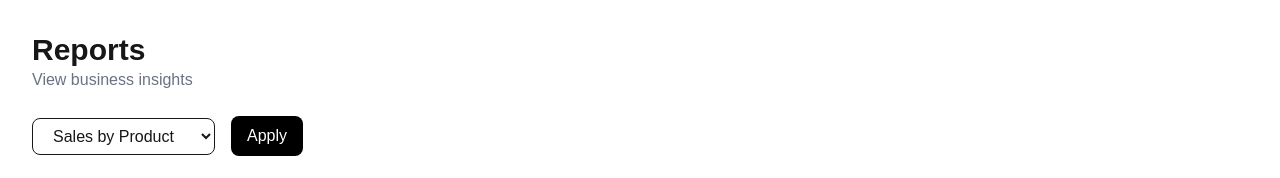
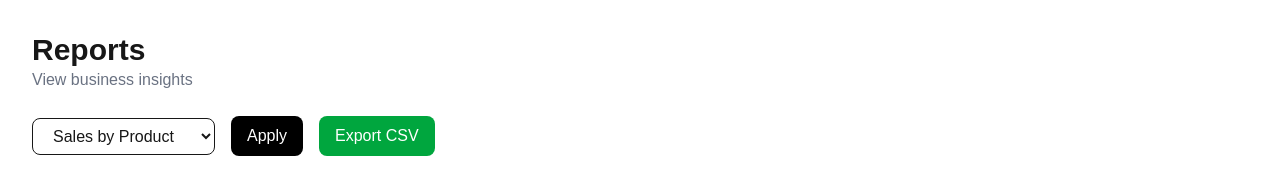
Before and after one commit to Griffinsshem/premium-pos, a Next.js app in the folder frontend/: page /reports in a window 1280 px wide. Shown: the top 178 px of the page. Built offline with nearby package versions, Linux system fonts and the light colour scheme; no server answers.

Commit message:
feat(reports): add export CSV button to reports page UI

```diff
--- a/frontend/src/app/reports/page.tsx
+++ b/frontend/src/app/reports/page.tsx
@@ -29,7 +29,7 @@
         credentials: "include",
         headers: {
           "Content-Type": "application/json",
-        }
+        },
       });
 
       if (!res.ok) {
@@ -87,6 +87,10 @@
         >
           Apply
         </button>
+
+        <button className="bg-green-600 text-white px-4 py-2 rounded-lg">
+          Export CSV
+        </button>
       </div>
 
       {/* Table */}
```
